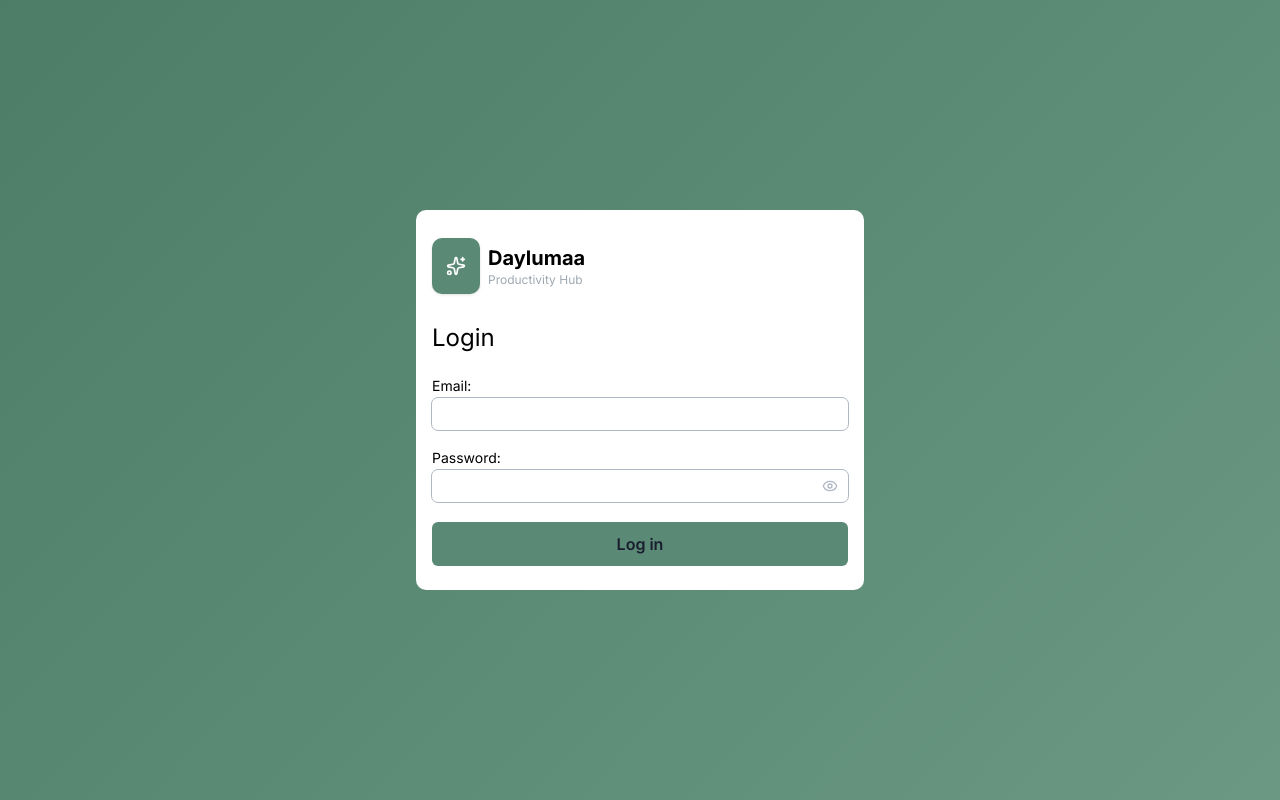
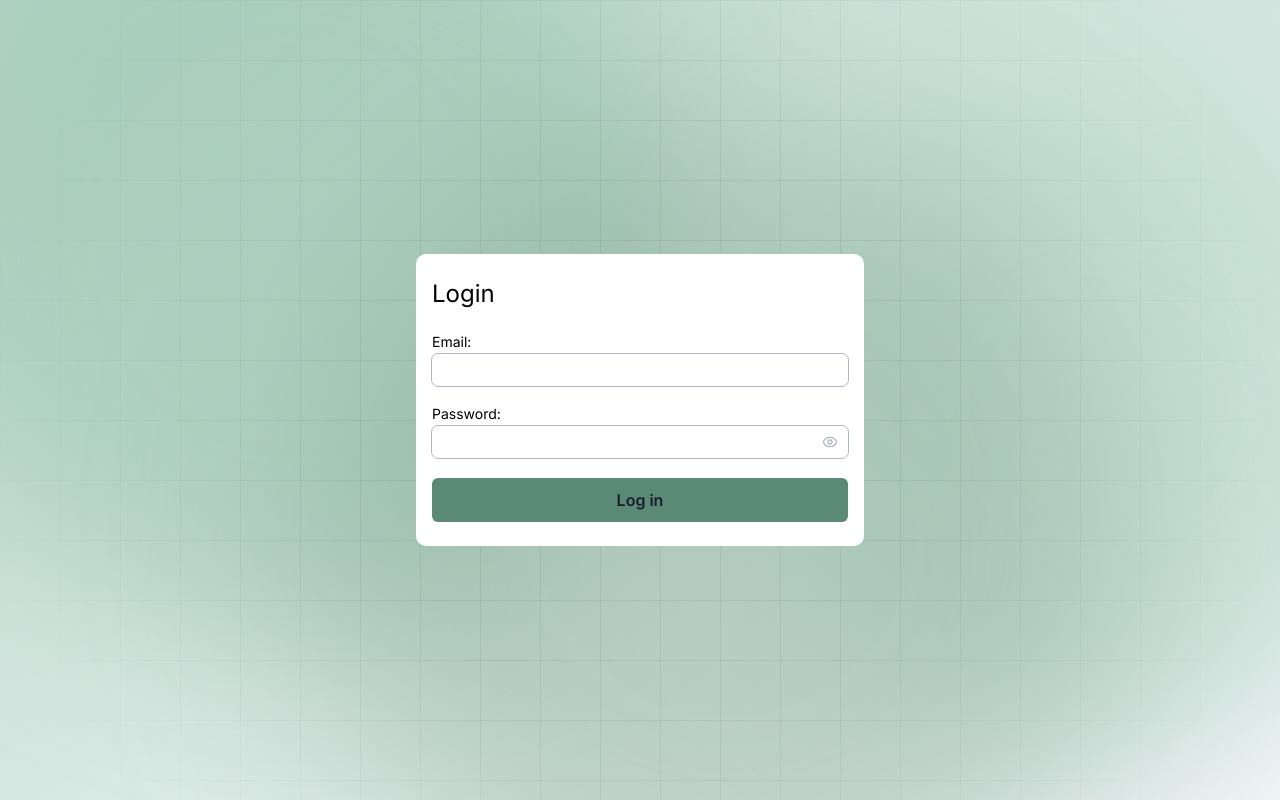
Before and after one commit to thii29/daylumaa-frontend, a Next.js app: page /auth/login in a window 1280 px wide. Built offline with nearby package versions, Linux system fonts and the light colour scheme.

Commit message:
🌻111026: change UI login page

```diff
--- a/src/app/auth/login/layout.tsx
+++ b/src/app/auth/login/layout.tsx
@@ -4,8 +4,25 @@ export default function AuthLayout({
   children: React.ReactNode;
 }) {
   return (
-    <div className="w-screen h-screen bg-linear-135 from-primary-700 to-primary-500 relative px-8 flex items-center justify-center">
-      {children}
+    <div className="relative w-screen h-screen overflow-hidden">
+
+      {/* 1. Base gradient */}
+      <div className="absolute inset-0 z-0 bg-linear-to-br from-primary-200 to-ink-25" />
+
+      {/* 2. Aurora blobs */}
+      <div className="pointer-events-none absolute inset-0 z-1 overflow-hidden">
+        <div className="absolute -top-[20%] -left-[10%] h-[60vw] w-[60vw] rounded-full bg-primary-300/50 blur-[80px] animate-drift-a" />
+        <div className="absolute top-[5%] -right-[15%] h-[55vw] w-[55vw] rounded-full bg-primary-200/60 blur-[90px] animate-drift-b" />
+        <div className="absolute -bottom-[20%] left-[25%] h-[65vw] w-[65vw] rounded-full bg-primary-400/40 blur-[100px] animate-drift-c" />
+      </div>
+
+      {/* 3. Grid overlay */}
+      <div className="grid-overlay pointer-events-none absolute inset-0 z-2" />
+
+      {/* 4. Content */}
+      <div className="relative z-10 flex h-full w-full items-center justify-center px-8">
+        {children}
+      </div>
     </div>
   );
 }
--- a/src/app/auth/login/page.tsx
+++ b/src/app/auth/login/page.tsx
@@ -1,14 +1,12 @@
 'use client';
 import Button from '@/components/commons/button';
 import InputForm from '@/components/commons/input-form';
-import Logo from '@/components/commons/logo';
 
 type Props = {};
 
 const page = (props: Props) => {
   return (
     <div className=" flex flex-col justify-start gap-6 bg-white px-4 py-6 rounded-md max-w-md w-full">
-      <Logo />
       <h2 className="text-header-2">Login</h2>
       <div className="flex flex-col gap-5">
         <InputForm label="Email" type="email" />
--- a/src/app/globals.css
+++ b/src/app/globals.css
@@ -110,3 +110,53 @@
     line-height: var(--lh-4xl); /* 48px  ← icon-xl ✦ */
   }
 }
+
+@keyframes drift-a {
+  0% {
+    transform: translate(0, 0);
+    scale: 1;
+  }
+  100% {
+    transform: translate(18vw, 12vh);
+    scale: 1.2;
+  }
+}
+
+@keyframes drift-b {
+  0% {
+    transform: translate(0, 0);
+    scale: 1;
+  }
+  100% {
+    transform: translate(-15vw, 10vh);
+    scale: 0.9;
+  }
+}
+
+@keyframes drift-c {
+  0% {
+    transform: translate(0, 0) scale(1);
+  }
+  100% {
+    transform: translate(-10vw, -12vh) scale(1.25);
+  }
+}
+
+.animate-drift-a { animation: drift-a 28s ease-in-out infinite alternate; }
+.animate-drift-b { animation: drift-b 34s ease-in-out infinite alternate; }
+.animate-drift-c { animation: drift-c 40s ease-in-out infinite alternate; }
+
+@media (prefers-reduced-motion: reduce) {
+  .animate-drift-a,
+  .animate-drift-b,
+  .animate-drift-c { animation: none; }
+}
+
+.grid-overlay {
+  background-image:
+    linear-gradient(to right, rgba(0, 0, 0, 0.06) 1px, transparent 1px),
+    linear-gradient(to bottom, rgba(0, 0, 0, 0.06) 1px, transparent 1px);
+  background-size: 60px 60px;
+  -webkit-mask-image: radial-gradient(circle at center, black 40%, transparent 90%);
+  mask-image: radial-gradient(circle at center, black 40%, transparent 90%);
+}
```
